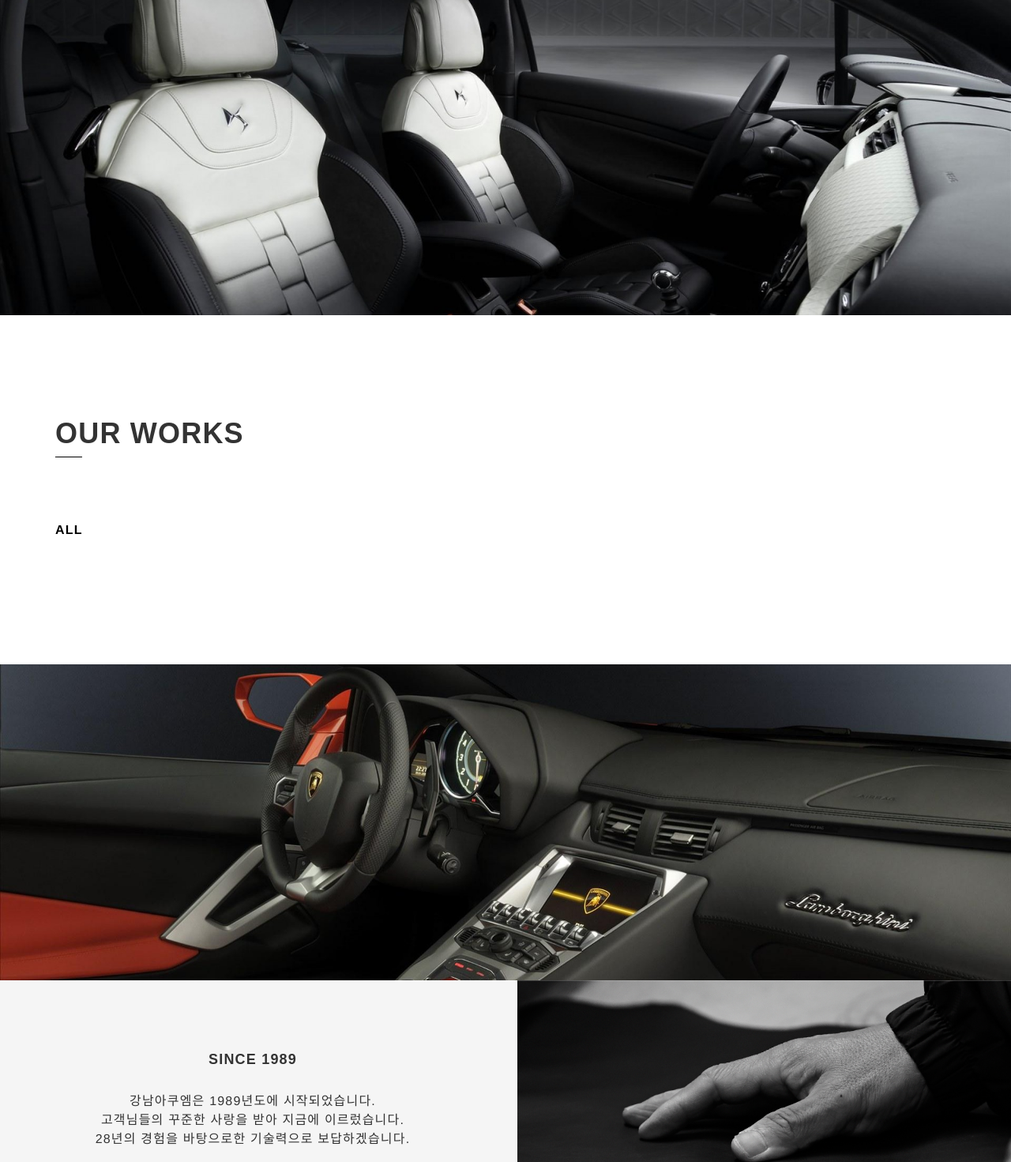
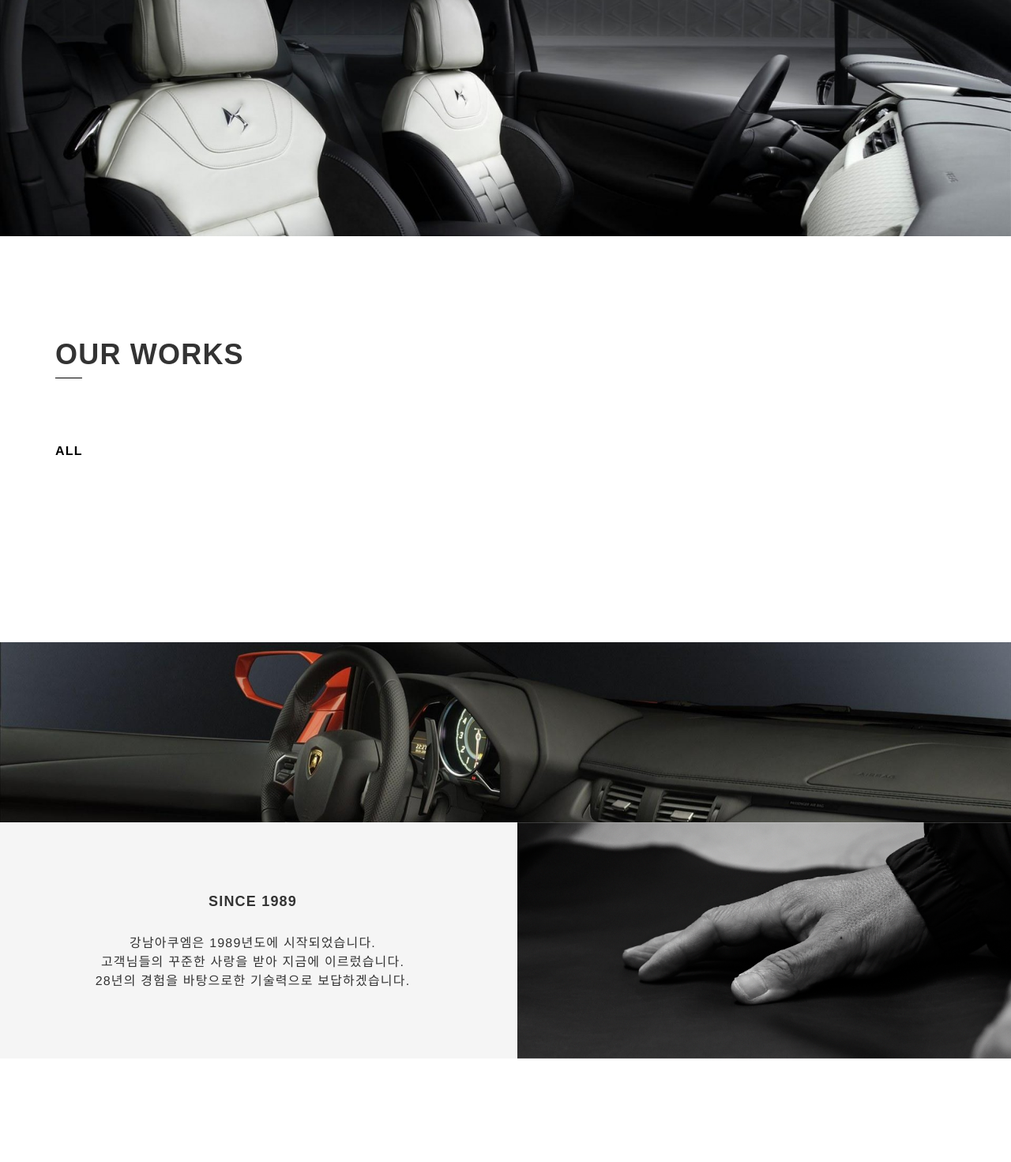
Before and after one commit to xncbf/aquam, a Django app: template blog/templates/cluster/index.html in a window 1280 px wide. Shown: the part 1323-2794 px from the top of the page at 79% size. Run offline with Django 3.2, Linux system fonts and the light colour scheme; the template is opened without the code that fills it, so the values that code supplies are empty; some libraries are stand-ins or nearby versions; some web fonts are replaced.

Commit message:
initial commit

```diff
--- a/blog/static/blog/css/style.css
+++ b/blog/static/blog/css/style.css
@@ -718,8 +718,8 @@
 		background-repeat: no-repeat;
 		background-size: cover;
 		background-attachment: fixed;
-		padding-top: 200px;
-		padding-bottom: 200px;
+		padding-top: 150px;
+		padding-bottom: 150px;
 		position: relative;
 	}
 
@@ -728,8 +728,8 @@
 		background-repeat: no-repeat;
 		background-size: cover;
 		background-attachment: fixed;
-		padding-top: 200px;
-		padding-bottom: 200px;
+		padding-top: 150px;
+		padding-bottom: 150px;
 		position: relative;
 	}
 
--- a/blog/static/blog/js/jquery.parallax.js
+++ b/blog/static/blog/js/jquery.parallax.js
@@ -45,7 +45,7 @@ http://www.gnu.org/licenses/gpl.html
 			}
 
 			// setup defaults if arguments aren't specified
-			if (arguments.length < 1 || xpos === null) xpos = "50%";
+			if (arguments.length < 1 || xpos === null) xpos = "30%";
 			if (arguments.length < 2 || speedFactor === null) speedFactor = 0.5;
 			if (arguments.length < 3 || outerHeight === null) outerHeight = true;
 
--- a/blog/static/blog/js/scripts.js
+++ b/blog/static/blog/js/scripts.js
@@ -196,7 +196,8 @@ jQuery(function($){
 			parallaxInit();
 		});
 		function parallaxInit() {
-			$("#testimonial").parallax("50%", 0.3);
+			$("#testimonial").parallax("30%", 0.3);
+			$("#testimonial2").parallax("30%");
 		}
 		parallaxInit();
 	}());
```
Also changed, not shown: media/images/abc.jpg (added).
